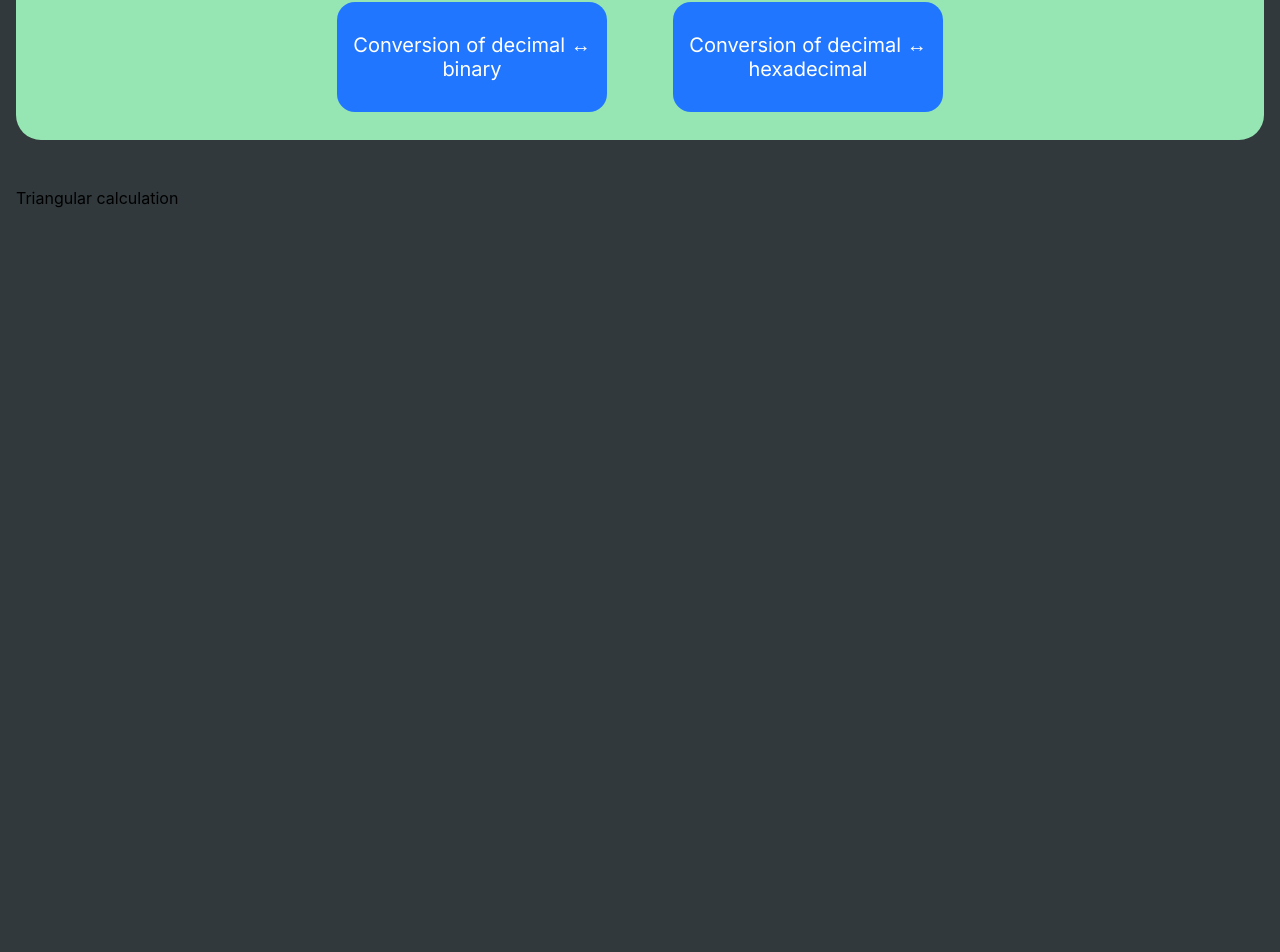
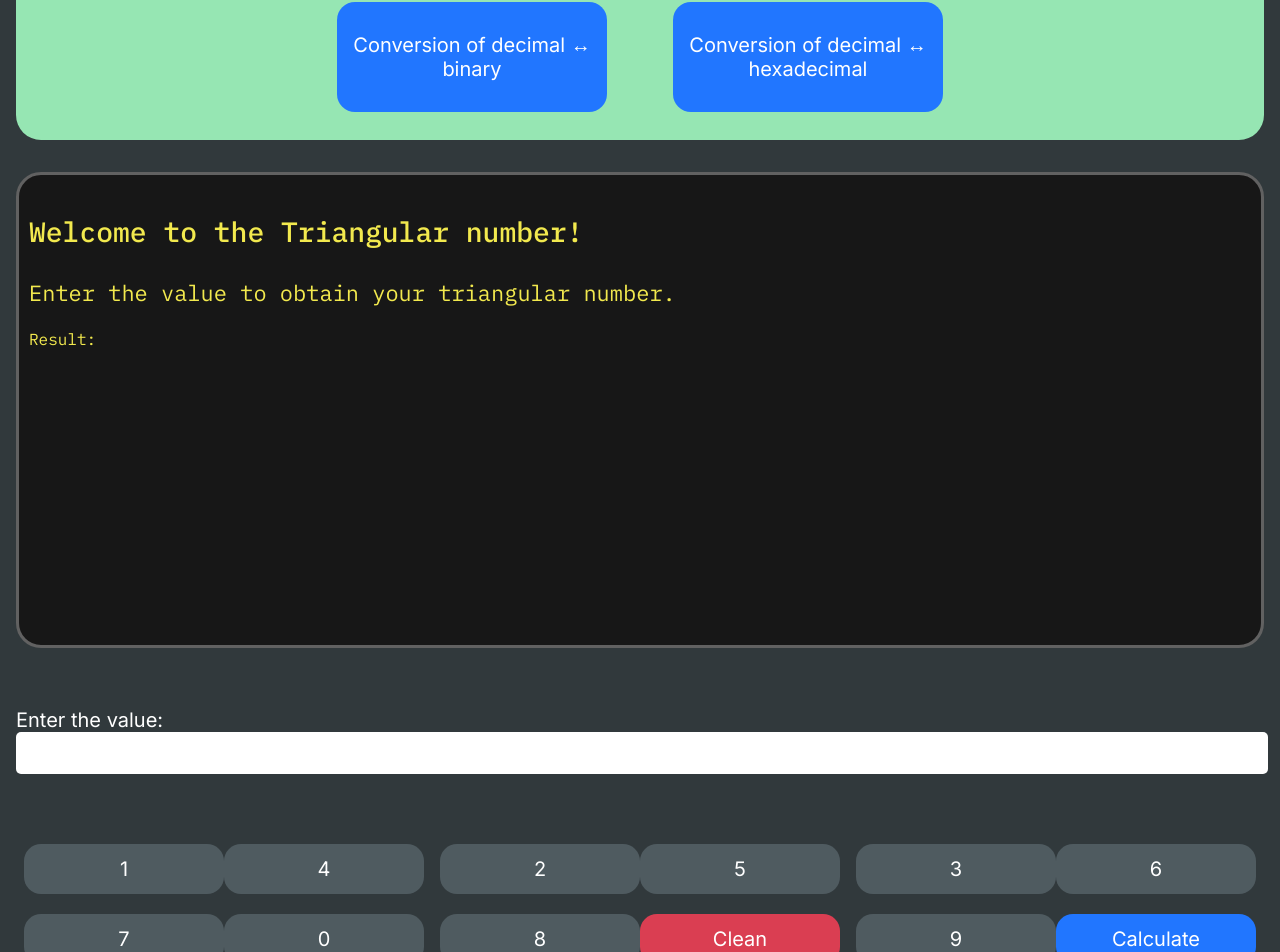
Before and after one commit to lhmontech/Python-calculator-2.0, a React (Create React App) app in the folder Calculator-frontend/: page /triangular in a window 1280 px wide. Shown: the part 800-1752 px from the top of the page. Before the commit the page ends 1040 px from the top, so only its background shows below. Built offline with nearby package versions, Linux system fonts and the light colour scheme.

Commit message:
Interface completed

```diff
--- a/Calculator-frontend/src/pages/Alternating.jsx
+++ b/Calculator-frontend/src/pages/Alternating.jsx
@@ -31,9 +31,9 @@ function Alternating() {
         <div className='Monitor'>
           <p>Welcome to the Alternating sequence!</p>
           <p>
-            Enter the initial value and the number of terms to obtain the sequence.<br/>
-            The sequence alternates between positive and negative and doubles each term.<br/>
-            Remember that the final value must be greater than the initial one, and the initial cannot be negative.
+            Enter the starting value and the number of terms to obtain the sequence alternating
+            between positive and negative and doubling each term.<br/>
+            Remember that the initial value cannot be negative.
           </p>
           <ul>
             {values.map((v, i) => {
--- a/Calculator-frontend/src/pages/Common.jsx
+++ b/Calculator-frontend/src/pages/Common.jsx
@@ -20,7 +20,7 @@ function Common() {
     <div className='Result_area'>
         <div className='Monitor'>
           <p>Welcome to the Common Calculations!</p>
-          <p>Enter the calculation.
+          <p>Enter the expression you want to calculate.
           </p>
           <p>Result:</p>
           {result?.error ? (
@@ -30,7 +30,7 @@ function Common() {
           )}
         </div>
         <div className='Forms'>
-          <label>Enter the value:</label><br />
+          <label>Enter the expression:</label><br />
           <input type="number" value={currentValue} onChange={(e) => setCurrentValue(e.target.value)}/>
         </div>
         <Keypad
--- a/Calculator-frontend/src/pages/Factorial.jsx
+++ b/Calculator-frontend/src/pages/Factorial.jsx
@@ -20,7 +20,7 @@ function Factorial() {
     <div className='Result_area'>
         <div className='Monitor'>
           <p>Welcome to the Factorial number!</p>
-          <p>Enter the value to obtain its factorial.
+          <p>Enter the value to obtain your factorial number.
             Remember that the value cannot be less than 1.
           </p>
           <p>Result:</p>
--- a/Calculator-frontend/src/pages/Triangular.jsx
+++ b/Calculator-frontend/src/pages/Triangular.jsx
@@ -3,9 +3,44 @@ import { useState, useEffect } from "react";
 import '../App.css';
 
 function Triangular() {
-    return (
-        <p>Triangular calculation</p>
-    )
+  const [currentValue, setCurrentValue] = useState("");
+  const [values, setValues] = useState([]);
+  const [result, setResult] = useState(null);
+
+  useEffect(() => {
+    if (currentValue.trim() !== "") {
+      setValues([Number(currentValue)]);
+      setResult(null);
+    } else {
+      setValues([]);
+    }
+  }, [currentValue]);
+
+  return (
+    <div className='Result_area'>
+        <div className='Monitor'>
+          <p>Welcome to the Triangular number!</p>
+          <p>Enter the value to obtain your triangular number.
+          </p>
+          <p>Result:</p>
+          {result?.error ? (
+              <p style={{ color: '#ff513aff' }}>{result.error}</p>
+            ) : (
+              <p>{result?.result}</p>
+          )}
+        </div>
+        <div className='Forms'>
+          <label>Enter the value:</label><br />
+          <input type="number" value={currentValue} onChange={(e) => setCurrentValue(e.target.value)}/>
+        </div>
+        <Keypad
+          setCurrentValue={setCurrentValue}
+          setValues={setValues}
+          setResult={setResult}
+          values={values}
+          operation="triangular"
+        />
+    </div>
+  );
 }
-
 export default Triangular;
```
